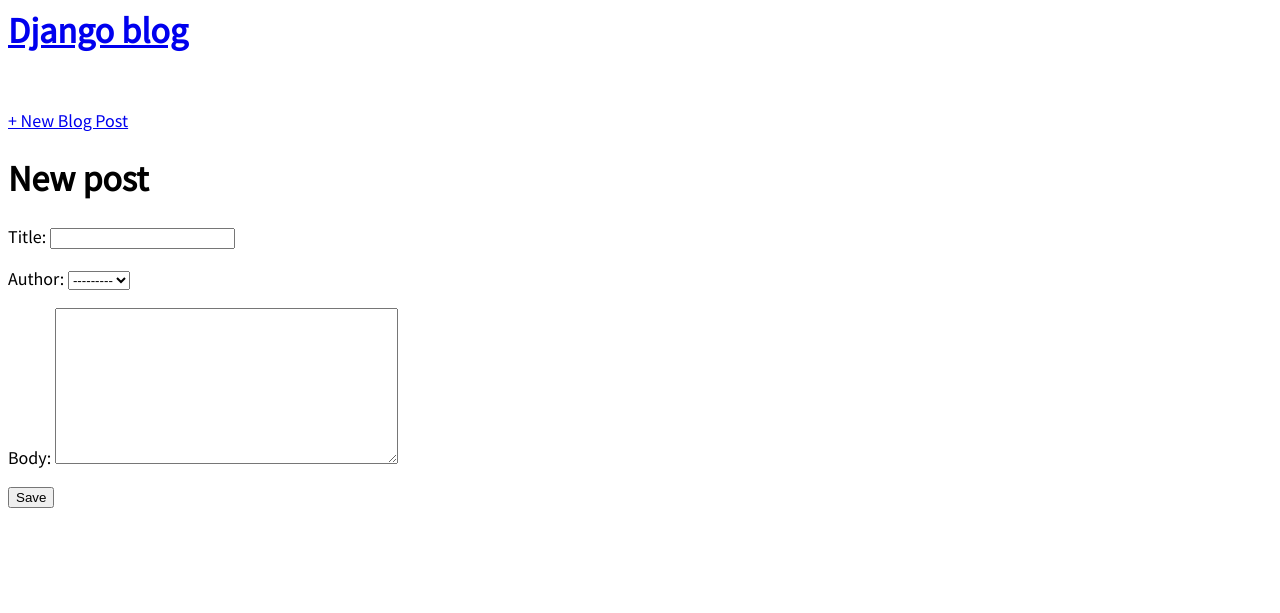
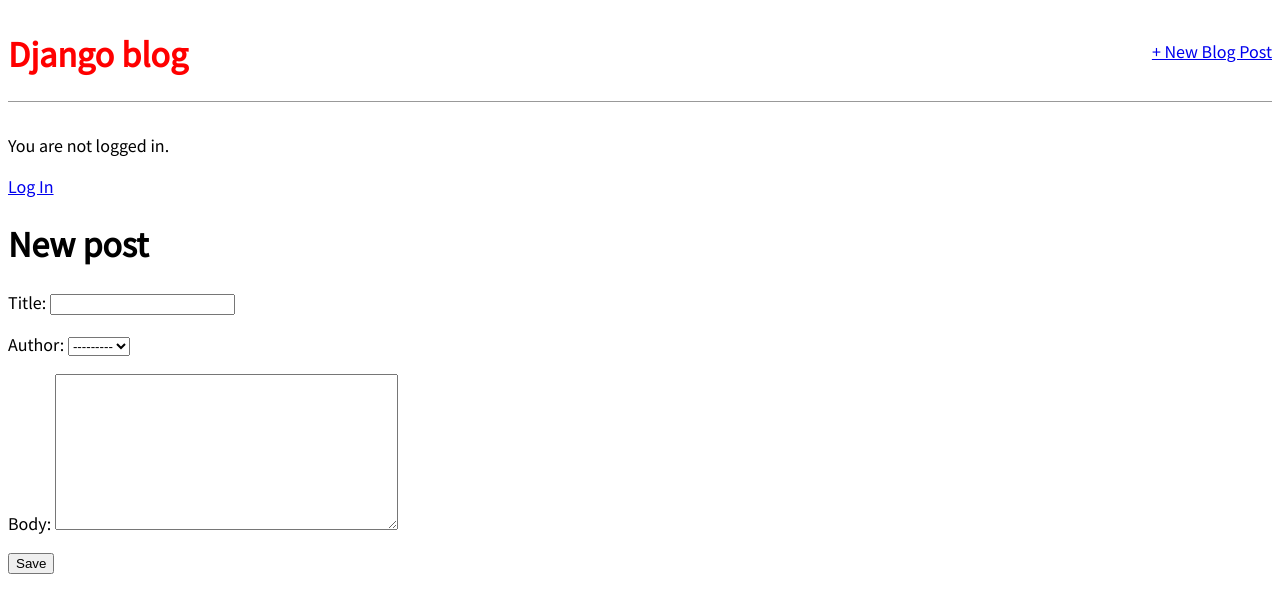
Before and after one commit to A-boogie/blog, a Django app: page /post/new/ in a window 1280 px wide. Shown: the top 613 px of the page. Run offline with Django 4.2, Linux system fonts and the light colour scheme.

Commit message:
Updated Homepage

```diff
--- a/templates/base.html
+++ b/templates/base.html
@@ -8,12 +8,22 @@
 </head>
 
 <body>
+    <div>
+        <header>
             <div class="nav-left">
                 <h1><a href="{% url 'home' %}">Django blog</a></h1>
             </div>
             <div class="nav-right">
                 <a href="{% url 'post_new' %}">+ New Blog Post</a>
             </div>
+        </header>
+
+        {% if user.is_authenticated %}
+        <p>Hi {{ user.username }}!</p>
+        {% else %}
+        <p>You are not logged in.</p>
+        <a href="{% url 'login' %}">Log In</a>
+        {% endif %}
         {% block content %}
         {% endblock content %}
     </div>
```
Lines whose indentation alone changed are shown as unchanged.
